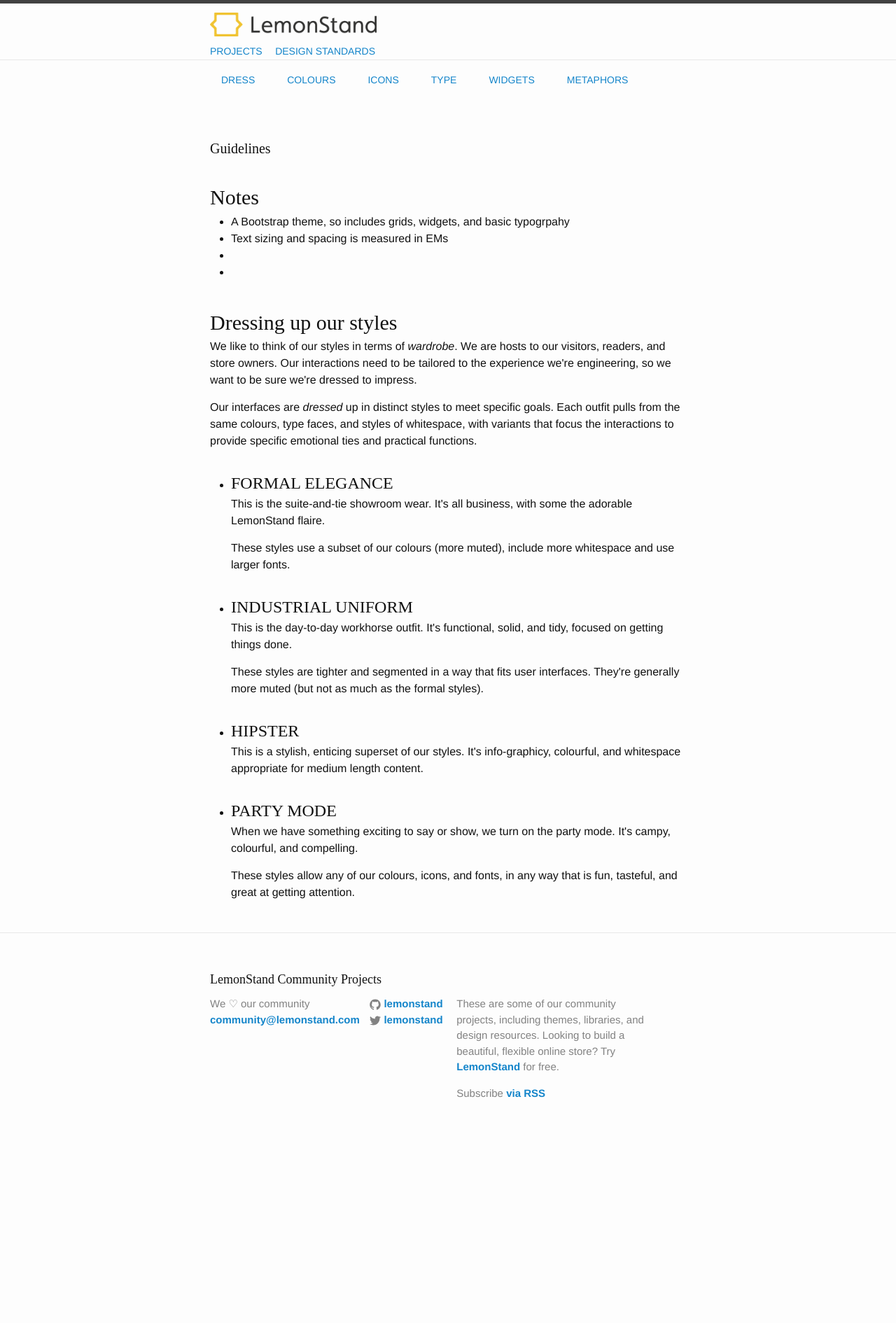
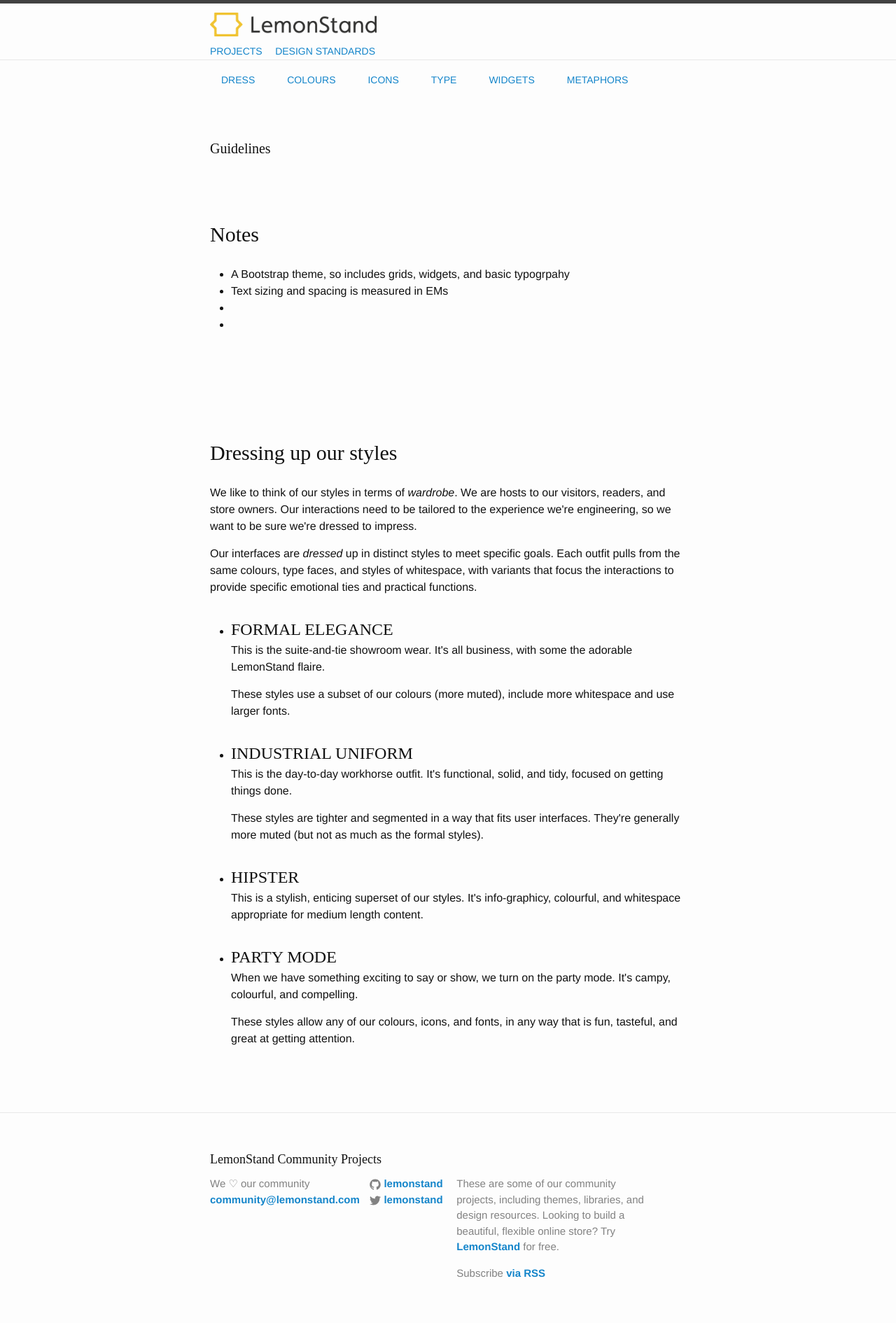
Before and after one commit to lemonstand/lemonstand.github.com, a Jekyll site: the page built from _guidelines/index.html, in a window 1280 px wide. Shown: the whole page at 70% size. Built offline with Jekyll 4.4.1, drawn with Linux system fonts in a browser that asks for light colours; nearby versions of some CDN libraries; before the commit the page ends 1633 px from its top, so only the background shows below that.

Commit message:
Adds some spacing.

```diff
--- a/_guidelines/type-template.html
+++ b/_guidelines/type-template.html
@@ -11,7 +11,7 @@
 			ng-click="switchTo($index)">[[style.name]]</a>
 	</nav>
 
-	<div class="[[currentSelection.id]]">
+	<div class="examples [[currentSelection.id]]">
 
 		<div class="type-examples headings">
 			<h1 class="banner">Banner headline</h1>
--- a/_sass/_lemonstand.scss
+++ b/_sass/_lemonstand.scss
@@ -26,7 +26,7 @@
 	font-weight: bold;
 }
 h1.banner {
-	font-size: 3em;
+	font-size: 4em;
 	margin-top: 0;
 }
 h2.banner {
@@ -38,6 +38,8 @@
 	font-family: Montserrat, "Helvetica Neu", Helvetica;
 	text-transform: uppercase;
 	transition: background-color  .25s ease-in-out;
+	font-size: .8em;
+	color: inherit;
 }
 
 header {
@@ -127,11 +129,13 @@
 	}
 }
 
+
 div.examples {
 	div.type-examples {
 		border: 1px solid #ddd;
 		padding: .5em 1em;
 		overflow: hidden;
+		border-radius: 3px;
 	}
 }
 
@@ -140,6 +144,12 @@
 div.guidelines {
 	> div {
 		clear: both;
+		padding: 3em 0;
+
+		h2 {
+			margin-bottom: 1em;
+		}
+
 	}
 }
 
```
